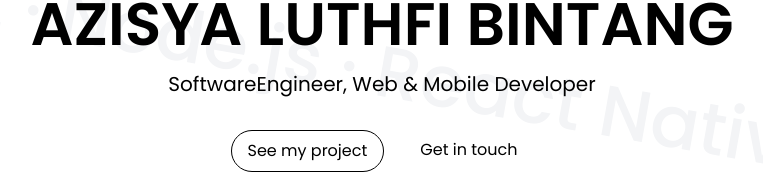
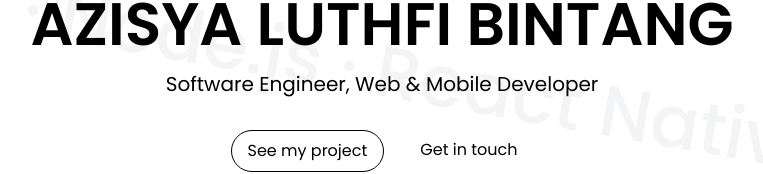
Before and after one commit to luthfibintang/azisya-portfolio, a React (Vite) app: page / in a window 1280 px wide. Shown: the part 329-503 px from the top of the page, without its empty margins (258-1021 px from the left). Built offline with nearby package versions, Linux system fonts and the light colour scheme.

Commit message:
fix: typo

```diff
--- a/src/App.jsx
+++ b/src/App.jsx
@@ -730,7 +730,7 @@ useEffect(() => {
           <div className='flex flex-1 flex-col justify-center items-center gap-8'>
             <div className='flex flex-col justify-center items-center gap-4'>
               <h1 className='hero-title font-semibold text-2xl sm:text-4xl md:text-6xl 2xl:text-8xl'>AZISYA LUTHFI BINTANG</h1>
-              <p className='btn-animation hero-subtitle md:text-lg lg:text-xl font-base'>SoftwareEngineer, Web & Mobile Developer</p>
+              <p className='btn-animation hero-subtitle md:text-lg lg:text-xl font-base'>Software Engineer, Web & Mobile Developer</p>
             </div>
             <div className='flex gap-5 text-sm sm:text-base'>
               <button
```
